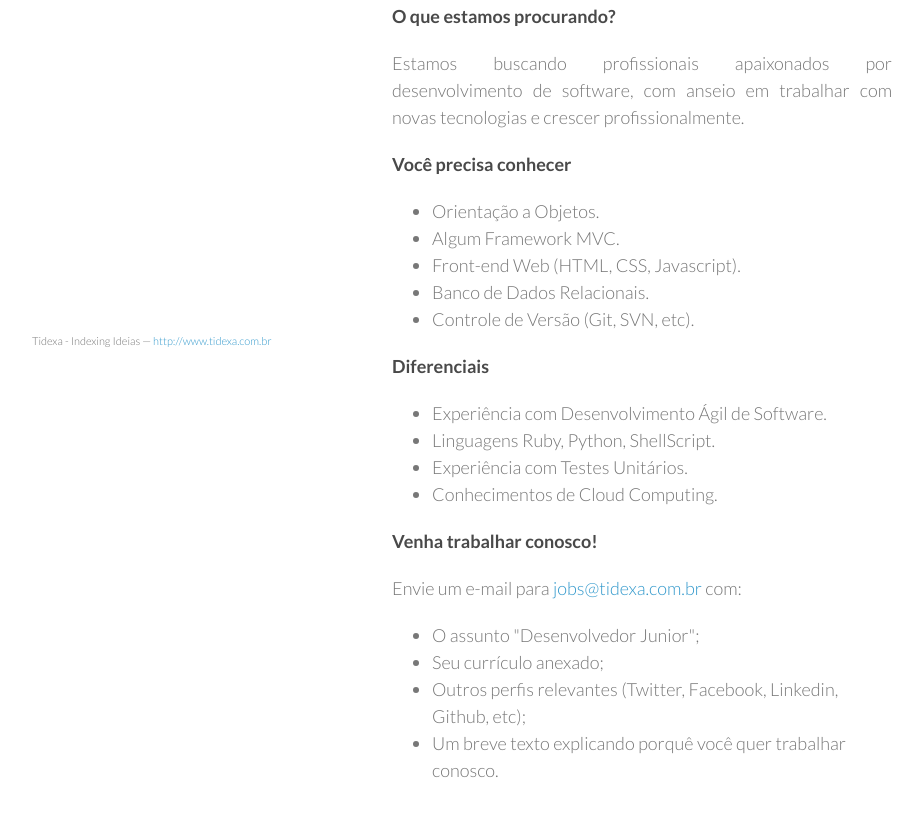
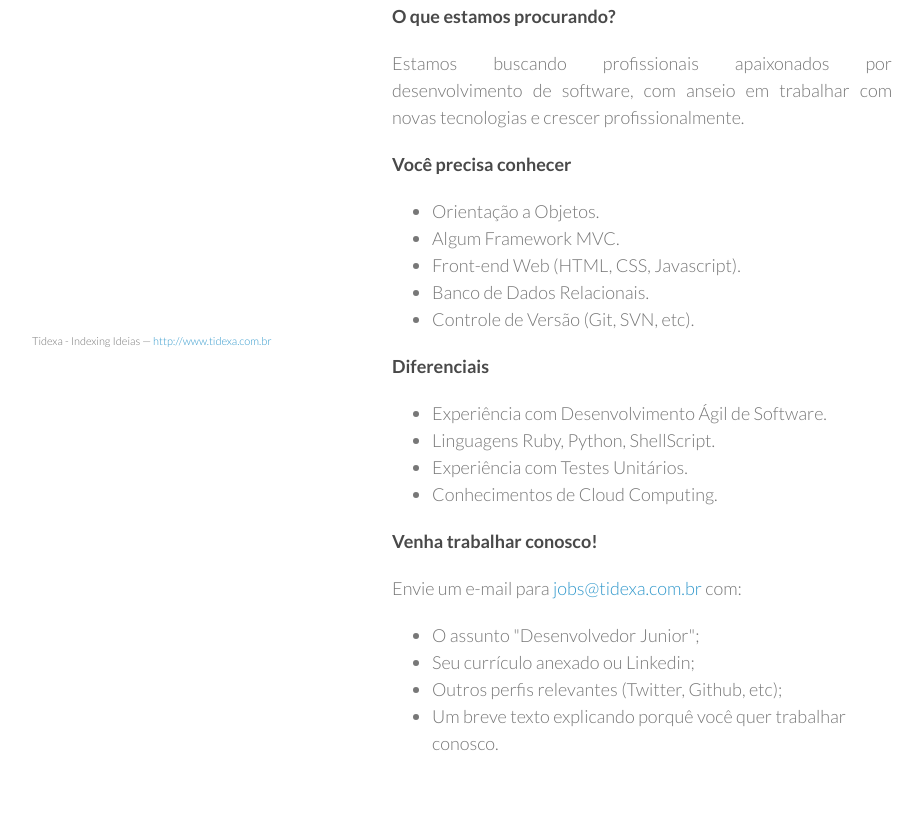
Before and after one commit to tidexa/tidexa.github.io, a plain HTML site: page pages/jobs/index.html in a window 1280 px wide. Shown: the part 378-1194 px from the top of the page, without its empty margins (178-1101 px from the left). Drawn offline with Linux system fonts and the light colour scheme.

Commit message:
Algumas correções...

```diff
--- a/pages/jobs/index.html
+++ b/pages/jobs/index.html
@@ -49,8 +49,8 @@
         <p class="justify">Envie um e-mail para <a href="mailto:jobs@tidexa.com.br">jobs@tidexa.com.br</a> com:
         	<ul>
         		<li>O assunto "Desenvolvedor Junior";</li>
-        		<li>Seu currículo anexado;</li>
-        		<li>Outros perfis relevantes (Twitter, Facebook, Linkedin, Github, etc);</li>
+        		<li>Seu currículo anexado ou Linkedin;</li>
+        		<li>Outros perfis relevantes (Twitter, Github, etc);</li>
         		<li>Um breve texto explicando porquê você quer trabalhar conosco.</li>
         	</ul>
         </p>
```
